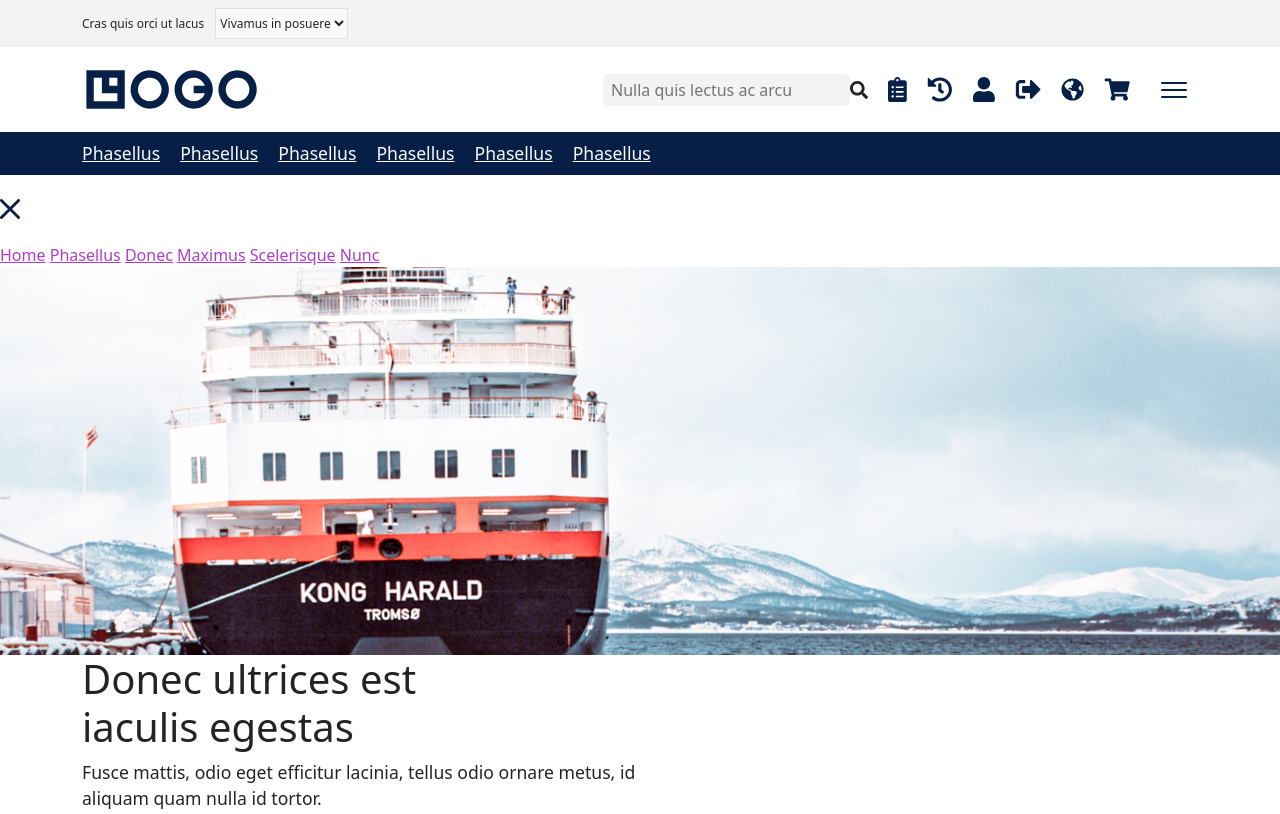
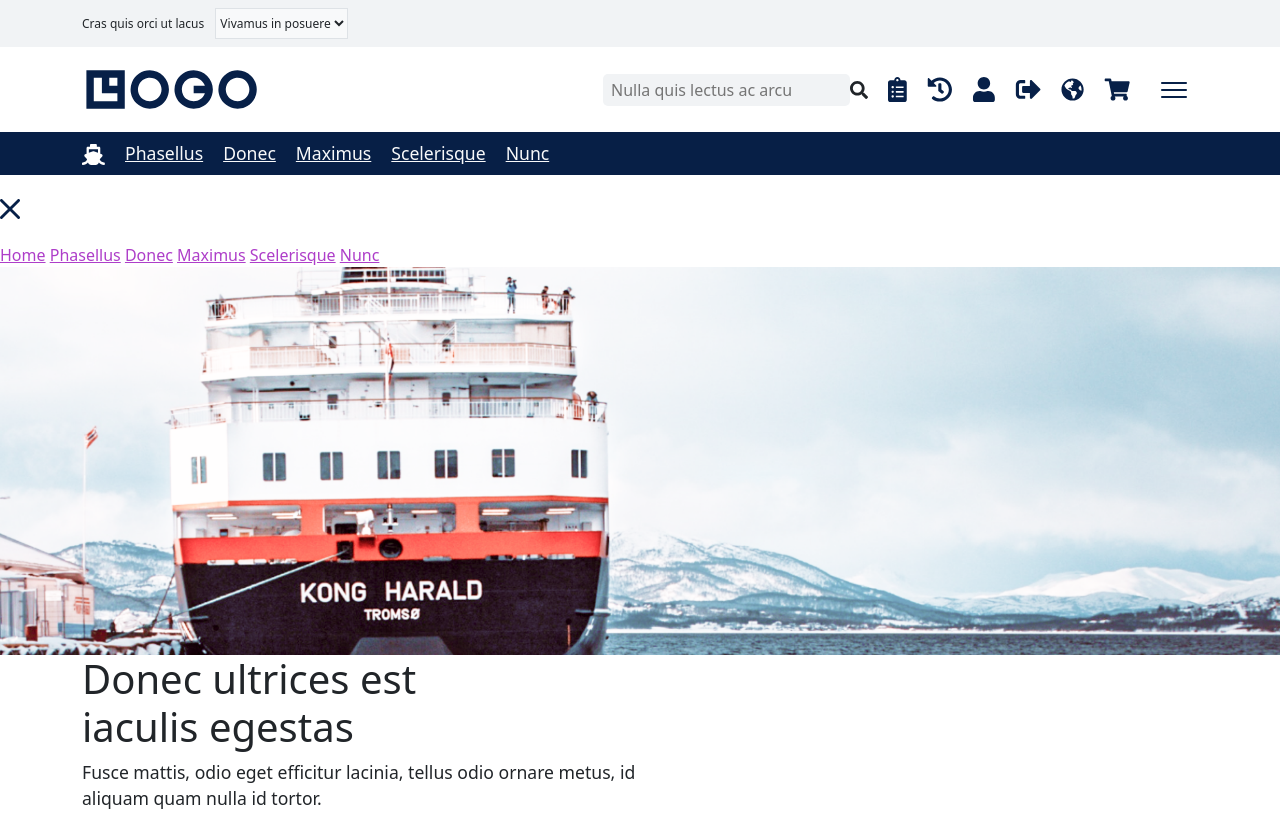
Before and after one commit to iurascualexandru/Nordic-sass, a website: page local/index.html in a window 1280 px wide. Shown: the top 814 px of the page. Drawn offline with nearby package versions, Linux system fonts and the light colour scheme; files that its build step writes are made by us from their sources; files whose address does not match are found by name.

Commit message:
modificari footer && header-3

```diff
--- a/local/index.html
+++ b/local/index.html
@@ -29,8 +29,10 @@
     <div class="header__middle">
       <div class="container">
         <div class="content">
-          <div id="logo" class="logo"><img src="./resources/svg/logo-header.svg" alt="logo" width="178" height="45"
-              style="aspect-ratio: 178 / 45;"></div>
+          <div id="logo" class="logo">
+            <img src="./resources/svg/logo-header.svg" alt="logo" width="178" height="45"
+              style="aspect-ratio: 178 / 45;">
+          </div>
           <div class="search">
             <input type="text" name="Search" value="" placeholder="Nulla quis lectus ac arcu" />
             <div class="icon">
@@ -110,12 +112,18 @@
       <div class="container">
         <nav>
           <ul>
-            <li><a href="#">Phasellus</a></li>
-            <li><a href="#">Phasellus</a></li>
-            <li><a href="#">Phasellus</a></li>
-            <li><a href="#">Phasellus</a></li>
-            <li><a href="#">Phasellus</a></li>
-            <li><a href="#">Phasellus</a></li>
+            <li style="height: 1.5em;"><a href="#"><svg width="23" style="margin-top:-1.3em" height="22"
+                  viewBox="0 0 23 22" fill="none" xmlns="http://www.w3.org/2000/svg">
+                  <path
+                    d="M17.7263 15.3262L20.2253 12.4465C20.8285 11.7514 20.5802 10.564 19.7671 10.2628L18.2754 9.71033V3.94786C18.2754 3.22096 17.764 2.63168 17.1332 2.63168H14.8488V0.986462C14.8488 0.441276 14.4652 -0.000671387 13.9921 -0.000671387H8.85215C8.37903 -0.000671387 7.99549 0.441276 7.99549 0.986462V2.63168H5.71107C5.08024 2.63168 4.56885 3.22096 4.56885 3.94786V9.71033L3.07712 10.2628C2.26497 10.5636 2.01508 11.7507 2.61895 12.4465L5.11797 15.3262C4.49133 17.1214 3.05496 18.4258 0.85666 18.4258C0.383534 18.4258 0 18.8678 0 19.4129V20.071C0 20.6162 0.383534 21.0582 0.85666 21.0582C3.03483 21.0582 4.69375 20.2105 5.97014 18.6152C6.48481 20.0477 7.71069 21.0582 9.13771 21.0582H13.7066C15.1336 21.0582 16.3595 20.0477 16.8741 18.6152C18.1503 20.2102 19.8091 21.0582 21.9876 21.0582C22.4607 21.0582 22.8443 20.6162 22.8443 20.071V19.4129C22.8443 18.8678 22.4607 18.4258 21.9876 18.4258C19.8168 18.4258 18.3632 17.1507 17.7263 15.3262ZM6.85328 5.26404H15.991V8.86424L11.7717 7.30148C11.5444 7.21729 11.2999 7.21729 11.0726 7.30148L6.85328 8.86424V5.26404Z"
+                    fill="white" />
+                </svg>
+              </a></li>
+            <li><a href="#" class="menu-items">Phasellus</a></li>
+            <li><a href="#" class="menu-items">Donec</a></li>
+            <li><a href="#" class="menu-items">Maximus</a></li>
+            <li><a href="#" class="menu-items">Scelerisque</a></li>
+            <li><a href="#" class="menu-items">Nunc</a></li>
           </ul>
         </nav>
       </div>
@@ -207,14 +215,12 @@
       <img src="resources/images/shore-1.png" alt="">
 
       <div class="title container">
-        <div></div>
         <div>
           <h1 class="margin-auto">Morbi porttitor </h1>
           <p>Lorem ipsum dolor sit amet, consectetur adipiscing elit. Duis viverra lectus vel lorem vehicula dapibus.
             Etiam pretium, tellus ac aliquet hendrerit, ante massa tincidunt magna, sit amet tincidunt nulla massa non
             lectus.</p>
         </div>
-        <div></div>
       </div>
 
       <div class="container items">
--- a/src/sass/footer/_footer.scss
+++ b/src/sass/footer/_footer.scss
@@ -34,9 +34,13 @@
 
         .footer-columns {
             display: block !important;
+            text-align: center;
         }
 
-
+        .contact-flex {
+            display: flex;
+            justify-content: center;
+        }
     }
 
     .contact-flex {
--- a/src/sass/layout/_header.scss
+++ b/src/sass/layout/_header.scss
@@ -160,6 +160,11 @@ body {
   }
 }
 
+.menu-items {
+  text-decoration: none;
+  font-weight: var(--font-weight-6);
+}
+
 // Modal
 .modal-window {
   text-align: center;
```
Also changed, not shown: src/sass/content/_content.scss (+7 -3 lines).
